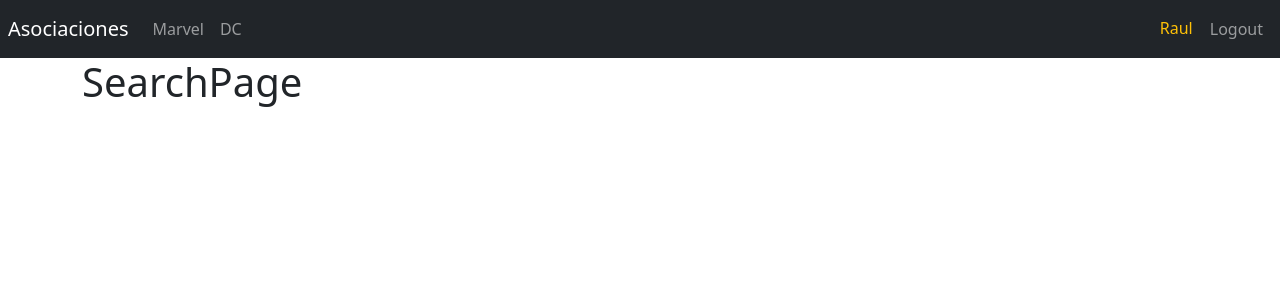
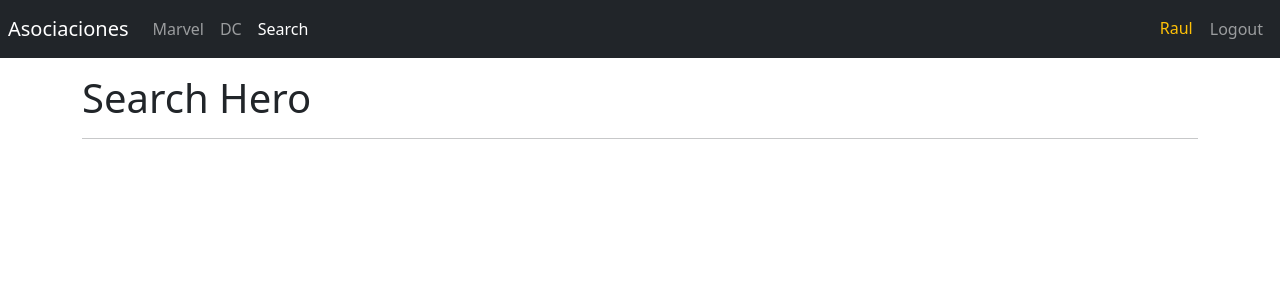
Before and after one commit to centinelaCode/hero-app-2023, a React (Vite) app: page /search in a window 1280 px wide. Shown: the top 300 px of the page. Built offline with nearby package versions, Linux system fonts and the light colour scheme.

Commit message:
[ADD] Se agrega solo un mt-3 para separa el h1 del navbar

```diff
--- a/src/heroes/pages/DcPage.jsx
+++ b/src/heroes/pages/DcPage.jsx
@@ -3,7 +3,7 @@ import { HeroList } from "../components"
 export const DcPage = () => {
 	return (
 		<>
-			<h1>DC Comics</h1>
+			<h1  className="mt-3">DC Comics</h1>
 			<hr />
 
 			<HeroList
--- a/src/heroes/pages/MarvelPage.jsx
+++ b/src/heroes/pages/MarvelPage.jsx
@@ -3,7 +3,7 @@ import { HeroList } from "../components"
 export const MarvelPage = () => {
    return (
 		<>
-			<h1>Marvel Comics</h1>
+			<h1 className="mt-3">Marvel Comics</h1>
 			<hr />
 
 			<HeroList
--- a/src/heroes/pages/SearchPage.jsx
+++ b/src/heroes/pages/SearchPage.jsx
@@ -1,8 +1,11 @@
 
 export const SearchPage = () => {
-   return (
-     <h1>
-       SearchPage
-     </h1>
-   )
- }
+  return (
+    <>
+      <h1 className="mt-3">Search Hero</h1>
+      <hr />
+
+
+    </>
+  )
+}
--- a/src/ui/components/NavBar.jsx
+++ b/src/ui/components/NavBar.jsx
@@ -30,15 +30,15 @@ export const NavBar = () => {
                      to="/dc"
                   >DC</NavLink>
 
-                  {/* <NavLink
+                  <NavLink
                      className={ ({isActive}) => `nav-item nav-link ${ isActive ? 'active' : '' }`}
                      to="/search"
                   >Search</NavLink>
 
-                  <NavLink
+                  {/* <NavLink
                      className={ ({isActive}) => `nav-item nav-link ${ isActive ? 'active' : '' }`}
                      to="/hero"
-                  >Hero</NavLink>                   */}
+                  >Hero</NavLink> */}
                </div>
          </div>
 
```
